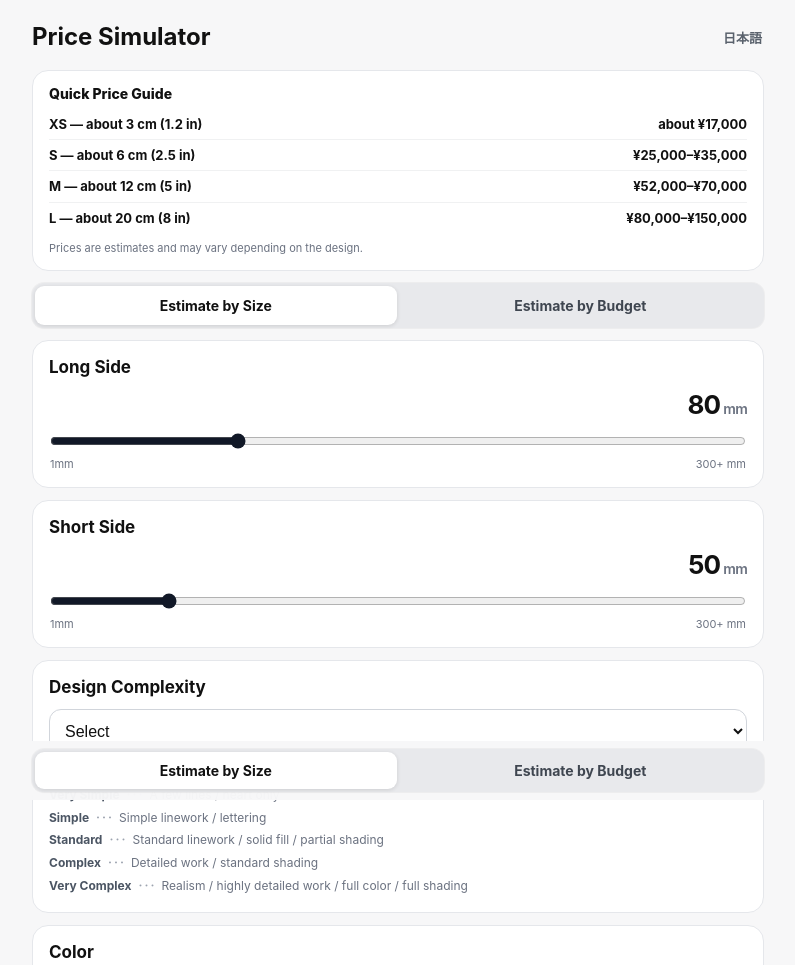
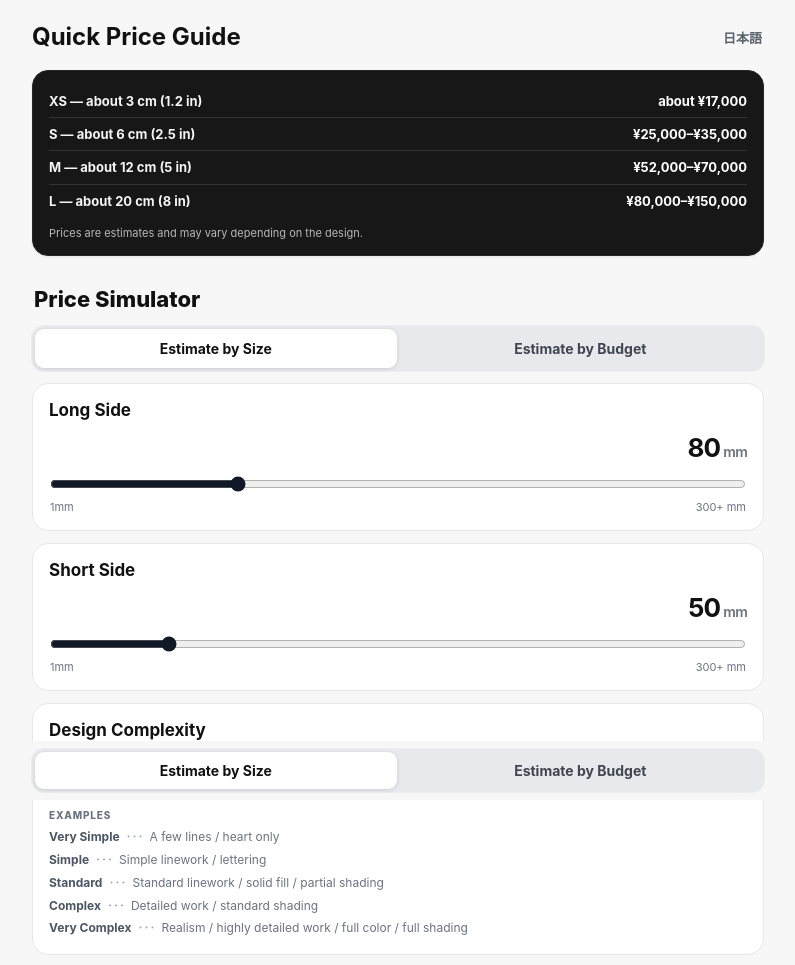
Before and after one commit to mea-tattoo/price-simulator, a plain HTML site: page index.html in a window 1280 px wide. Shown: the top 965 px of the page, without its empty margins (242-1037 px from the left). Drawn offline with Linux system fonts and the light colour scheme.

Commit message:
Separate quick price guide and simulator sections

```diff
--- a/index.html
+++ b/index.html
@@ -18,13 +18,13 @@ main{max-width:760px;margin:auto;padding:18px 14px calc(110px + env(safe-area-in
 .topbar{display:flex;align-items:center;justify-content:space-between;gap:12px;flex-wrap:nowrap}
 h1{font-size:24px;line-height:1.25;margin:4px 0;white-space:nowrap;min-width:0}
 .language-toggle{border:0;background:transparent;color:#59616c;font:inherit;font-size:13px;font-weight:700;padding:7px 2px;cursor:pointer;white-space:nowrap;flex:none}
-.quick-price-guide{background:var(--card);border:1px solid var(--line);border-radius:16px;margin-top:14px;padding:14px 16px}
-.quick-price-title{font-size:14px;font-weight:800;margin-bottom:7px}
-.quick-price-row{display:flex;align-items:baseline;justify-content:space-between;gap:12px;padding:6px 0;font-size:13px;line-height:1.4}
-.quick-price-row+.quick-price-row{border-top:1px solid #f0f1f2}
-.quick-price-size{font-weight:700;min-width:0}
-.quick-price-value{font-weight:700;white-space:nowrap;text-align:right}
-.quick-price-note{margin-top:7px;color:var(--muted);font-size:11px;line-height:1.5}
+.quick-price-guide{background:#171717;border:1px solid #262626;border-radius:16px;margin-top:14px;padding:14px 16px;color:#fff;box-shadow:0 1px 2px rgba(0,0,0,.08)}
+.quick-price-row{display:flex;align-items:baseline;justify-content:space-between;gap:12px;padding:7px 0;font-size:13px;line-height:1.4}
+.quick-price-row+.quick-price-row{border-top:1px solid rgba(255,255,255,.12)}
+.quick-price-size{font-weight:700;min-width:0;color:#f5f5f5}
+.quick-price-value{font-weight:750;white-space:nowrap;text-align:right;color:#fff}
+.quick-price-note{margin-top:8px;color:#b8b8b8;font-size:11px;line-height:1.5}
+.simulator-title{font-size:22px;line-height:1.25;font-weight:800;margin:30px 2px 0}
 .top-segment-wrap{margin-top:12px}
 .top-segment-wrap .segment{max-width:none}
 .top-segment-wrap .segment button{padding:11px 8px}
@@ -68,24 +68,25 @@ input[type="range"]{width:100%;margin:0;accent-color:var(--dark)}
 .dimension-name{font-size:19px;font-weight:700;color:var(--text)}
 .dimension-value{font-size:31px;font-weight:800;letter-spacing:-.035em}
 .hidden{display:none!important}
-@media(max-width:390px){h1{font-size:22px}.quick-price-guide{padding:13px 14px}.quick-price-row{font-size:12px;gap:8px}.dimension-value{font-size:28px}.dimension-name{font-size:18px}.budget-value{font-size:27px}}
+@media(max-width:390px){h1{font-size:22px}.simulator-title{font-size:22px}.quick-price-guide{padding:13px 14px}.quick-price-row{font-size:12px;gap:8px}.dimension-value{font-size:28px}.dimension-name{font-size:18px}.budget-value{font-size:27px}}
 </style>
 </head>
 <body>
 <main>
 <div class="topbar">
-  <h1 id="appTitle" data-i18n="title">Price Simulator</h1>
+  <h1 id="quickPriceHeading" data-i18n="quickPriceGuide">Quick Price Guide</h1>
   <button id="langToggle" class="language-toggle" type="button">日本語</button>
 </div>
 
-<section class="quick-price-guide" aria-labelledby="quickPriceTitle">
-  <div id="quickPriceTitle" class="quick-price-title" data-i18n="quickPriceGuide">Quick Price Guide</div>
+<section class="quick-price-guide" aria-labelledby="quickPriceHeading">
   <div class="quick-price-row"><div class="quick-price-size" data-i18n="quickXSSize">XS — about 3 cm (1.2 in)</div><div class="quick-price-value" data-i18n="quickXSPrice">about ¥17,000</div></div>
   <div class="quick-price-row"><div class="quick-price-size" data-i18n="quickSSize">S — about 6 cm (2.5 in)</div><div class="quick-price-value" data-i18n="quickSPrice">¥25,000–¥35,000</div></div>
   <div class="quick-price-row"><div class="quick-price-size" data-i18n="quickMSize">M — about 12 cm (5 in)</div><div class="quick-price-value" data-i18n="quickMPrice">¥52,000–¥70,000</div></div>
   <div class="quick-price-row"><div class="quick-price-size" data-i18n="quickLSize">L — about 20 cm (8 in)</div><div class="quick-price-value" data-i18n="quickLPrice">¥80,000–¥150,000</div></div>
   <div class="quick-price-note" data-i18n="quickPriceNote">Prices are estimates and may vary depending on the design.</div>
 </section>
+
+<h2 id="appTitle" class="simulator-title" data-i18n="title">Price Simulator</h2>
 
 <div class="top-segment-wrap">
   <div id="estimateMethodTabsTop" class="segment" role="tablist" data-i18n-aria="estimateMethod">
```
